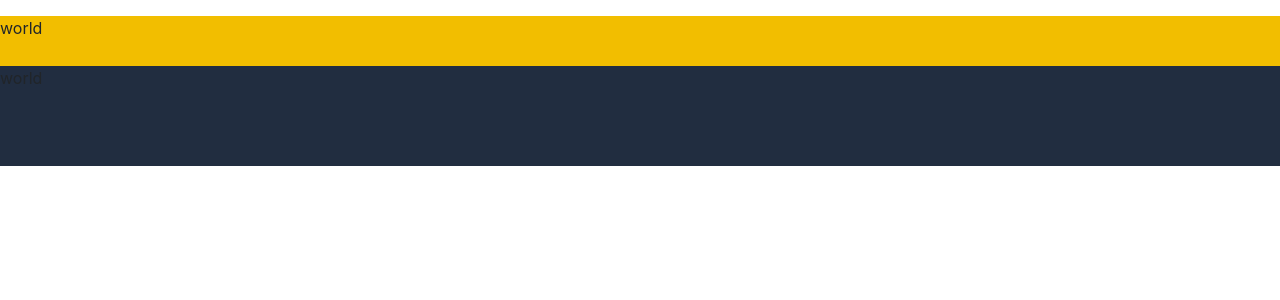
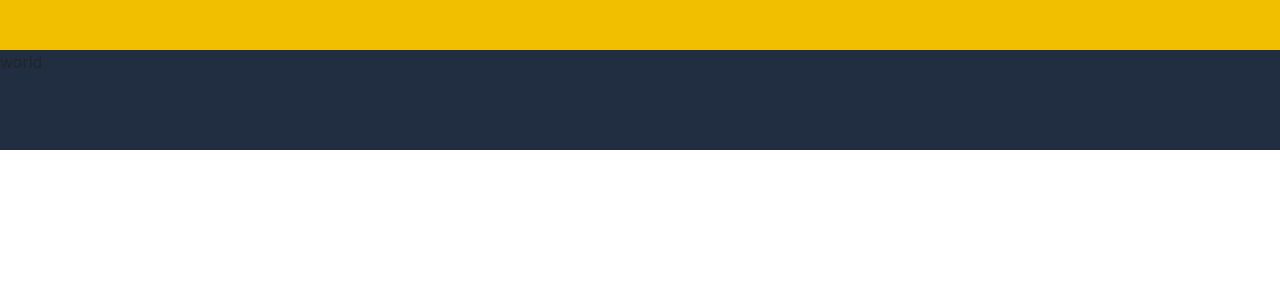
Before and after one commit to khuzamas/Project4, a React (Create React App) app in the folder client/: page / in a window 1280 px wide. Shown: the top 300 px of the page. Built offline with nearby package versions, Linux system fonts and the light colour scheme.

Commit message:
css updated

```diff
--- a/client/src/App.css
+++ b/client/src/App.css
@@ -19,7 +19,7 @@
   height: 50px;
 } */
 
-.nav3{
+.navbar{
   background-color: #f2be00;
   height: 50px;
 }
--- a/client/src/App.js
+++ b/client/src/App.js
@@ -8,9 +8,6 @@ function App() {
 
       </div>
 
-      <div className="nav3">
-      world
-      </div>
       <div className="body3">
       world
       </div>
```
